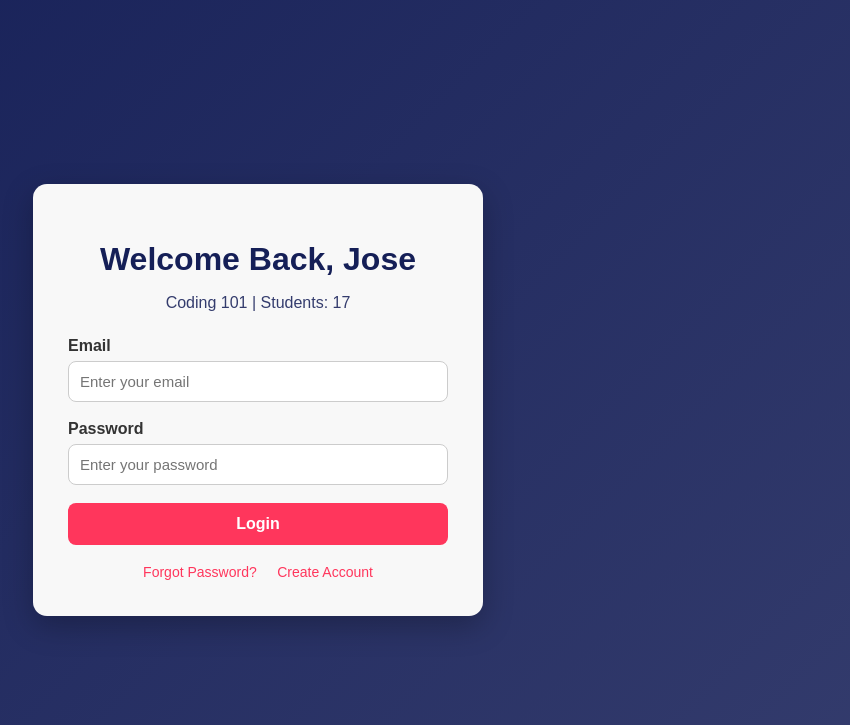
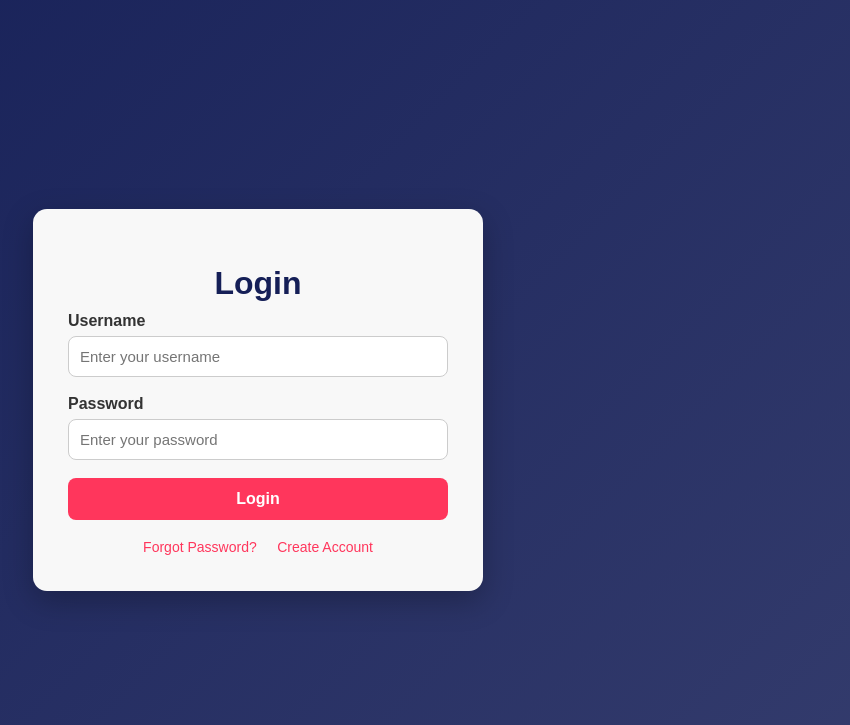
Before and after one commit to js3393/student-assessment-tracker, a Django app: page / in a window 1280 px wide. Shown: the top 725 px of the page, without its empty margins (382-1232 px from the left). Run offline with Django 5.2, Linux system fonts and the light colour scheme.

Commit message:
Added Logic to Accounts/views, Updated index.html, Added logic to dashboard/views, added Meta classes to tracker/models

```diff
--- a/backend/accounts/templates/index.html
+++ b/backend/accounts/templates/accounts/index.html
@@ -91,18 +91,21 @@
 
 <body>
     <div class="login-card">
-        <h1>Welcome Back, {{ User }}</h1>
-        <p>{{ Classroom }} | Students: {{ num_students }}</p>
+        <h1>Login</h1>
 
-        <form>
+        <form method="POST">
+            {% csrf_token %}
+            {% if error %}
+                <p>{{ error }}</p>
+            {% endif %}
             <div class="form-group">
-                <label for="email">Email</label>
-                <input id="email" type="email" placeholder="Enter your email">
+                <label for="username">Username</label>
+                <input name="username" type="text" placeholder="Enter your username">
             </div>
 
             <div class="form-group">
                 <label for="password">Password</label>
-                <input id="password" type="password" placeholder="Enter your password">
+                <input name="password" type="password" placeholder="Enter your password">
             </div>
 
             <button type="submit">Login</button>
--- a/backend/accounts/views.py
+++ b/backend/accounts/views.py
@@ -1,13 +1,24 @@
 from random import randint
+from urllib import request
 
 from django.http import HttpRequest, HttpResponse
-from django.shortcuts import render
+from django.contrib.auth import authenticate, login
+from django.contrib import messages
+from django.shortcuts import render, redirect
 
 # Create your views here.
 def index(request):
-    context = {
-        'User' : 'Jose',
-        'Classroom' : 'Coding 101',
-        'num_students' : randint(7, 30)
-    }
-    return render(request, 'index.html', context=context)
+
+    if request.method == "POST":
+        username = request.POST.get('username')
+        password = request.POST.get('password')
+        user = authenticate(request, username=username, password=password)
+
+        if user is not None:
+            login(request, user)
+            return redirect('dashboard')
+        else:
+            messages.success(request, "There was an error with your login")
+            return render(request, "accounts/index.html", {"error": "Invalid Login Credentials"})
+    else:
+        return render(request, "accounts/index.html", {"error": None})
--- a/backend/config/urls.py
+++ b/backend/config/urls.py
@@ -17,6 +17,7 @@ Including another URLconf
 from django.contrib import admin
 from django.urls import path, include
 urlpatterns = [
+    path('', include('accounts.urls')),
+    path('', include('dashboard.urls')),
     path('admin/', admin.site.urls),
-    path('', include('accounts.urls')),
 ]
--- /dev/null
+++ b/backend/dashboard/urls.py
@@ -0,0 +1,7 @@
+from django.urls import path
+
+from . import views
+
+urlpatterns = [
+    path('dashboard/', views.dashboard_view, name='dashboard'),
+]
```
Also changed, not shown: backend/dashboard/views.py (+46 -2 lines), backend/tracker/models.py (+13 -0 lines).
